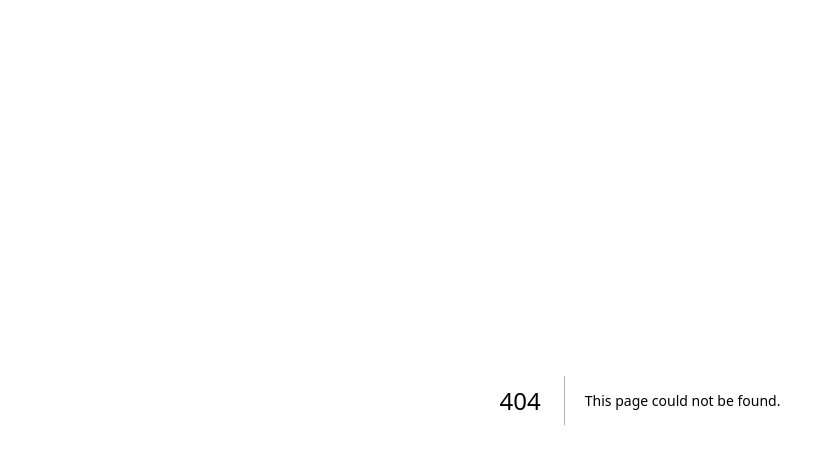
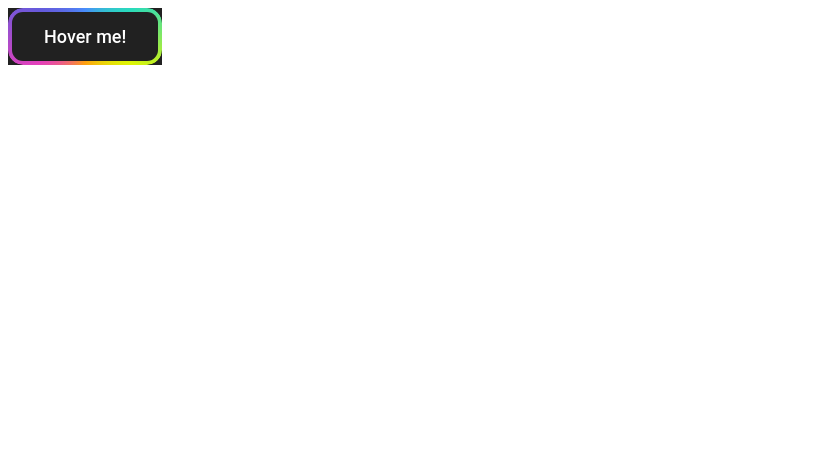
Before and after one commit to sikaiwei/launch-pool, a Next.js app: page /button/button in a window 1280 px wide. Before the commit this address had no page. Shown: the top 464 px of the page, without its empty margins (0-835 px from the left). Built offline with nearby package versions, Linux system fonts and the light colour scheme.

Commit message:
打字效果配置

```diff
--- a/app/page.tsx
+++ b/app/page.tsx
@@ -1,12 +1,16 @@
 // import Image from "next/image";
 import Page2 from "../pages/page2";
 import Motionup from "../pages/motion";
+import Btn from "../pages/button/button";
+import Loader from "../pages/typeing/type";
 
 export default function Home() {
   return (
     <div>
       <Page2 />
       <Motionup />
+      <Btn />
+      <Loader />
     </div>
   );
 }
--- a/package.json
+++ b/package.json
@@ -12,7 +12,8 @@
     "motion": "^11.14.4",
     "next": "15.1.0",
     "react": "^19.0.0",
-    "react-dom": "^19.0.0"
+    "react-dom": "^19.0.0",
+    "styled-components": "^6.1.13"
   },
   "devDependencies": {
     "@eslint/eslintrc": "^3",
--- /dev/null
+++ b/pages/button/button.jsx
@@ -0,0 +1,5 @@
+import "./styles.css";
+
+export default function Btn() {
+  return <button>Hover me!</button>;
+}
--- /dev/null
+++ b/pages/button/styles.css
@@ -0,0 +1,66 @@
+/* From Uiverse.io by ShadowShahriar */
+button {
+  --border-radius: 15px;
+  --border-width: 4px;
+  appearance: none;
+  position: relative;
+  padding: 1em 2em;
+  border: 0;
+  background-color: #212121;
+  font-family: "Roboto", Arial, "Segoe UI", sans-serif;
+  font-size: 18px;
+  font-weight: 500;
+  color: #fff;
+  z-index: 2;
+}
+
+button::after {
+  --m-i: linear-gradient(#000, #000);
+  --m-o: content-box, padding-box;
+  content: "";
+  position: absolute;
+  left: 0;
+  top: 0;
+  width: 100%;
+  height: 100%;
+  padding: var(--border-width);
+  border-radius: var(--border-radius);
+  background-image: conic-gradient(
+    #488cfb,
+    #29dbbc,
+    #ddf505,
+    #ff9f0e,
+    #e440bb,
+    #655adc,
+    #488cfb
+  );
+  -webkit-mask-image: var(--m-i), var(--m-i);
+  mask-image: var(--m-i), var(--m-i);
+  -webkit-mask-origin: var(--m-o);
+  mask-origin: var(--m-o);
+  -webkit-mask-clip: var(--m-o);
+  mask-composite: exclude;
+  -webkit-mask-composite: destination-out;
+  filter: hue-rotate(0);
+  animation: rotate-hue linear 500ms infinite;
+  animation-play-state: paused;
+}
+
+button:hover::after {
+  animation-play-state: running;
+}
+
+@keyframes rotate-hue {
+  to {
+    filter: hue-rotate(1turn);
+  }
+}
+
+button,
+button::after {
+  box-sizing: border-box;
+}
+
+button:active {
+  --border-width: 5px;
+}
--- a/pages/motion.jsx
+++ b/pages/motion.jsx
@@ -4,40 +4,37 @@ import { easeInOut, motion } from "motion/react";
 
 export default function Motionup() {
   const animation = {
-    y: [-5, 5, -5], // 设置y轴方向的移动范围，从 - 10px到10px
+    y: [0, 4, 0, -4, 0], // 设置y轴方向的移动范围，从 - 10px到10px
     // x: [-10, 10, -10], // 设置y轴方向的移动范围，从 - 10px到10px
     transition: {
       repeat: Infinity, // 让动画来回循环（yoyo效果），Infinity表示无限循环
-      duration: 8, // 每个动画周期的时长为4秒
+      duration: 3, // 每个动画周期的时长为4秒
       ease: "linear", // 动画的缓动效果为线性
+    },
+  };
+  const animation2 = {
+    y: [0, 4, 0, -4, 0], // 设置y轴方向的移动范围，从 - 10px到10px
+    // x: [-10, 10, -10], // 设置y轴方向的移动范围，从 - 10px到10px
+    transition: {
+      repeat: Infinity, // 让动画来回循环（yoyo效果），Infinity表示无限循环
+      ease: "linear", // 动画的缓动效果为线性
+      // ease: "ease-in-out", // 动画的缓动效果为线性
+      // ease: ["easeIn", "easeOut"],
+      duration: 3, // 每个动画周期的时长为4秒
+      delay: -1,
     },
   };
   return (
     <>
-      <motion.div
-        className="grid
-      bg-neutral-100"
-        initial={{
-          x: [0, 100, 0],
-          opacity: 1,
-          // scale: 0.9
-        }}
-        animate={{ opacity: 1, scale: 1 }}
-        transition={{
-          duration: 2,
-          delay: 0.5,
-          // ease: [0, 0.71, 0.2, 1.01],
-          ease: ["easeIn", "easeOut"],
-          // repeat: Infinity,
-        }}
-      >
-        ssssssssssssss
-      </motion.div>
-
-      <motion.div
-        animate={animation}
-        className="w-50 h-50 bg-blue-500"
-      >dddddddddddddddd</motion.div>
+      <div className="grid grid-cols-4 content-end">
+        <motion.div animate={animation} className="w-20 h-50 p-2 m-2">
+          <p>ddddddddddddddddd</p>
+        </motion.div>
+        <motion.a className="block" animate={animation2}>
+          ddddddddddddddddd
+        </motion.a>
+        <motion.a animate={animation2}>fffffffffffffff</motion.a>
+      </div>
     </>
   );
 }
--- /dev/null
+++ b/pages/typeing/type.jsx
@@ -0,0 +1,117 @@
+"use client";
+import React from "react";
+import styled from "styled-components";
+
+const Loader = () => {
+  return (
+    <StyledWrapper>
+      {/* <div className="terminal-loader"> */}
+      {/* <div className="terminal-header"> */}
+      {/* <div className="terminal-title"></div> */}
+      {/* <div className="terminal-controls"> */}
+      {/* <div className="control close" /> */}
+      {/* <div className="control minimize" /> */}
+      {/* <div className="control maximize" /> */}
+      {/* </div> */}
+      {/* </div> */}
+      <div className="text">please wait...</div>
+      {/* </div> */}
+    </StyledWrapper>
+  );
+};
+
+const StyledWrapper = styled.div`
+  @keyframes blinkCursor {
+    50% {
+      border-right-color: transparent;
+    }
+  }
+
+  @keyframes typeAndDelete {
+    0%,
+    10% {
+      width: 0;
+    }
+    45%,
+    55% {
+      width: 7em;
+    } /* adjust width based on content */
+    90%,
+    100% {
+      width: 0;
+    }
+  }
+
+  //   .terminal-loader {
+  //     border: 0.1em solid #333;
+  //     background-color: #1a1a1a;
+  //     color: #0f0;
+  //     font-family: "Courier New", Courier, monospace;
+  //     font-size: 1em;
+  //     padding: 1.5em 1em;
+  //     width: 12em;
+  //     margin: 100px auto;
+  //     box-shadow: 0 4px 8px rgba(0, 0, 0, 0.2);
+  //     border-radius: 4px;
+  //     position: relative;
+  //     overflow: hidden;
+  //     box-sizing: border-box;
+  //   }
+
+  //   .terminal-header {
+  //     position: absolute;
+  //     top: 0;
+  //     left: 0;
+  //     right: 0;
+  //     height: 1.5em;
+  //     background-color: #333;
+  //     border-top-left-radius: 4px;
+  //     border-top-right-radius: 4px;
+  //     padding: 0 0.4em;
+  //     box-sizing: border-box;
+  //   }
+
+  //   .terminal-controls {
+  //     float: right;
+  //   }
+
+  //   .control {
+  //     display: inline-block;
+  //     width: 0.6em;
+  //     height: 0.6em;
+  //     margin-left: 0.4em;
+  //     border-radius: 50%;
+  //     background-color: #777;
+  //   }
+
+  //   .control.close {
+  //     background-color: #e33;
+  //   }
+
+  //   .control.minimize {
+  //     background-color: #ee0;
+  //   }
+
+  //   .control.maximize {
+  //     background-color: #0b0;
+  //   }
+
+  //   .terminal-title {
+  //     float: left;
+  //     line-height: 1.5em;
+  //     color: #eee;
+  //   }
+
+  .text {
+    color: red;
+    display: inline-block;
+    white-space: nowrap;
+    overflow: hidden;
+    border-right: 0.2em solid green; /* Cursor */
+    animation: typeAndDelete 4s steps(11) infinite,
+      blinkCursor 0.5s step-end infinite alternate;
+    margin-top: 1.5em;
+  }
+`;
+
+export default Loader;
```
Also changed, not shown: 1 other file (tests, documents, lock files or other folders).
